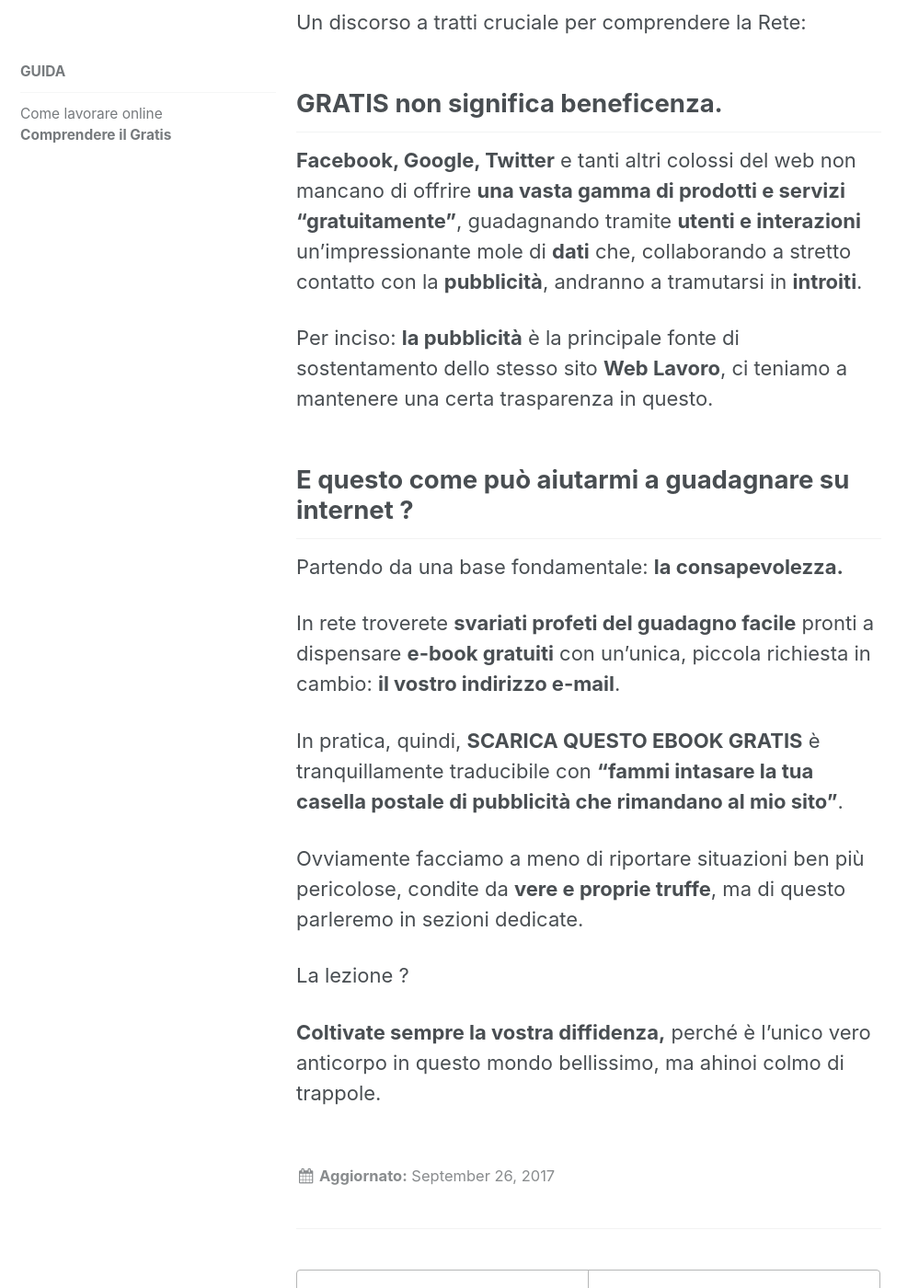
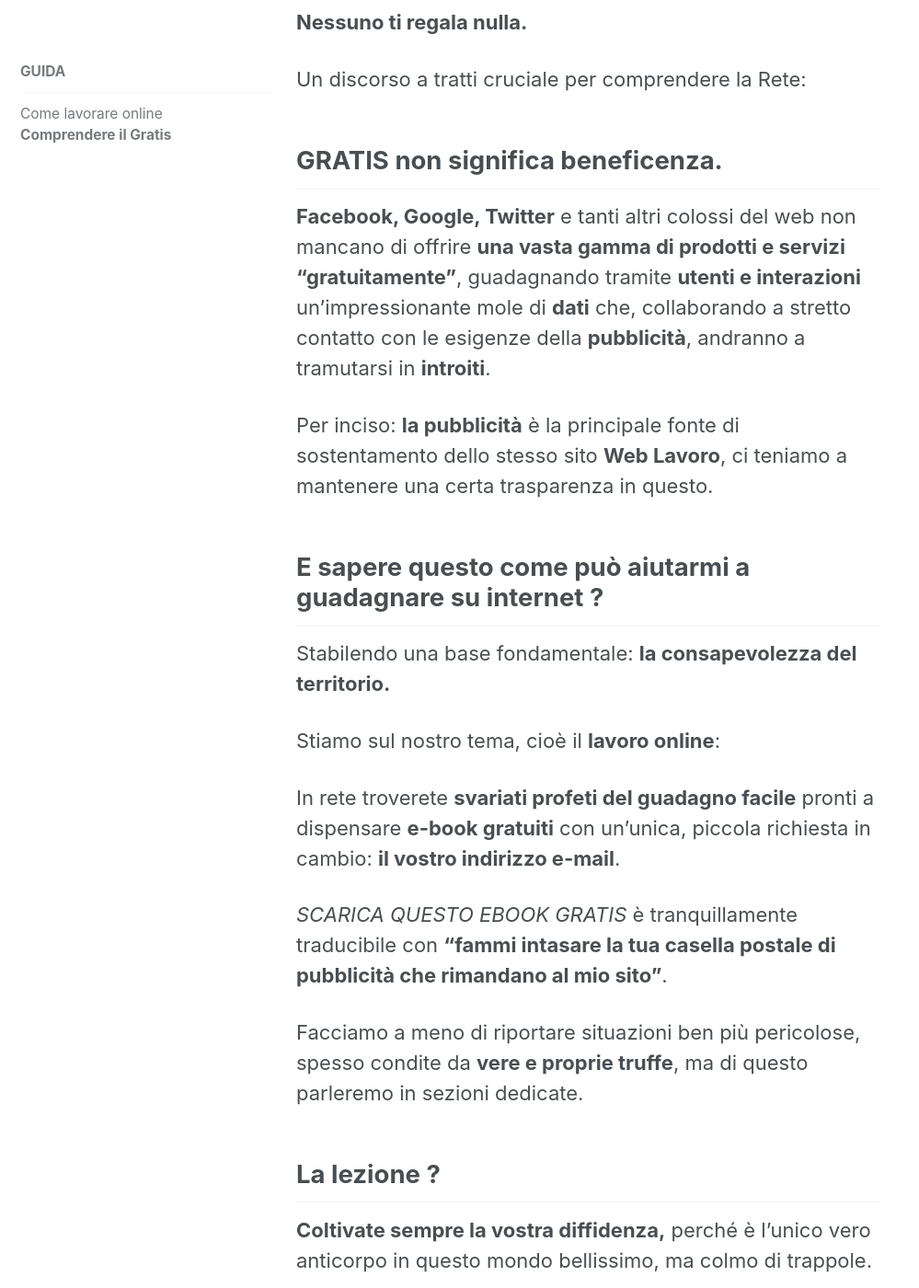
Before and after one commit to weblavoro/github.io, a Jekyll site: the page built from _docs/02-comprendere-il-gratis.md, in a window 1280 px wide and 1400 px high, scrolled down 282 px. Shown: the whole window at 92% size, without its empty margins (0-999 px from the left). Built offline with Jekyll 4.4.1, drawn with Linux system fonts in a browser that asks for light colours; some of the changed text lies outside the part shown.

Commit message:
fix vari

```diff
--- a/_config.yml
+++ b/_config.yml
@@ -81,7 +81,7 @@ analytics:
 author:
   name             : "Web Lavoro"
   avatar           : # path of avatar image, e.g. "/assets/images/bio-photo.jpg"
-  bio              : "La tua guida per lavorare da casa, Online."
+  bio              : "La tua guida per lavorare da casa, Online, senza truffe e facili promesse. Costruisci la tua carriera Digitale"
   location         :
   email            :
   uri              :
--- a/_docs/02-comprendere-il-gratis.md
+++ b/_docs/02-comprendere-il-gratis.md
@@ -1,30 +1,34 @@
 ---
 title: "Comprendere il Gratis"
 permalink: /docs/comprendere-il-gratis/
-excerpt: "Il mondo virtuale per molti versi è una perfetta trasposizione di quello reale, ergo nessuno ti regala nulla."
+excerpt: "Il mondo virtuale per molti versi è una perfetta trasposizione di quello reale: nessuno ti regala nulla."
 modified: 2017-09-26
 ---
 
-Il mondo virtuale per molti versi è una perfetta trasposizione di quello "reale", ergo **nessuno ti regala nulla.**
+Il mondo virtuale per molti versi è una perfetta trasposizione di quello "reale":
+
+**Nessuno ti regala nulla.**
 
 Un discorso a tratti cruciale per comprendere la Rete:
 
 ## GRATIS non significa beneficenza.
 
-**Facebook, Google, Twitter** e tanti altri colossi del web non mancano di offrire **una vasta gamma di prodotti e servizi "gratuitamente"**, guadagnando tramite **utenti e interazioni** un'impressionante mole di **dati** che, collaborando a stretto contatto con la **pubblicità**, andranno a tramutarsi in **introiti**.
+**Facebook, Google, Twitter** e tanti altri colossi del web non mancano di offrire **una vasta gamma di prodotti e servizi "gratuitamente"**, guadagnando tramite **utenti e interazioni** un'impressionante mole di **dati** che, collaborando a stretto contatto con le esigenze della **pubblicità**, andranno a tramutarsi in **introiti**.
 
 Per inciso: **la pubblicità** è la principale fonte di sostentamento dello stesso sito **Web Lavoro**, ci teniamo a mantenere una certa trasparenza in questo.
 
-## E questo come può aiutarmi a guadagnare su internet ?
+## E sapere questo come può aiutarmi a guadagnare su internet ?
 
-Partendo da una base fondamentale: **la consapevolezza.**
+Stabilendo una base fondamentale: **la consapevolezza del territorio.**
+
+Stiamo sul nostro tema, cioè il **lavoro online**:
 
 In rete troverete **svariati profeti del guadagno facile** pronti a dispensare **e-book gratuiti** con un'unica, piccola richiesta in cambio: **il vostro indirizzo e-mail**.
 
-In pratica, quindi, **SCARICA QUESTO EBOOK GRATIS** è tranquillamente traducibile con **"fammi intasare la tua casella postale di pubblicità che rimandano al mio sito"**.
+_SCARICA QUESTO EBOOK GRATIS_ è tranquillamente traducibile con **"fammi intasare la tua casella postale di pubblicità che rimandano al mio sito"**.
 
-Ovviamente facciamo a meno di riportare situazioni ben più pericolose, condite da **vere e proprie truffe**, ma di questo parleremo in sezioni dedicate.
+Facciamo a meno di riportare situazioni ben più pericolose, spesso condite da **vere e proprie truffe**, ma di questo parleremo in sezioni dedicate.
 
-La lezione ?
+## La lezione ?
 
-**Coltivate sempre la vostra diffidenza,** perché è l'unico vero anticorpo in questo mondo bellissimo, ma ahinoi colmo di trappole.
+**Coltivate sempre la vostra diffidenza,** perché è l'unico vero anticorpo in questo mondo bellissimo, ma colmo di trappole.
```
Also changed, not shown: _docs/01-come-lavorare-online.md (+2 -2 lines).
